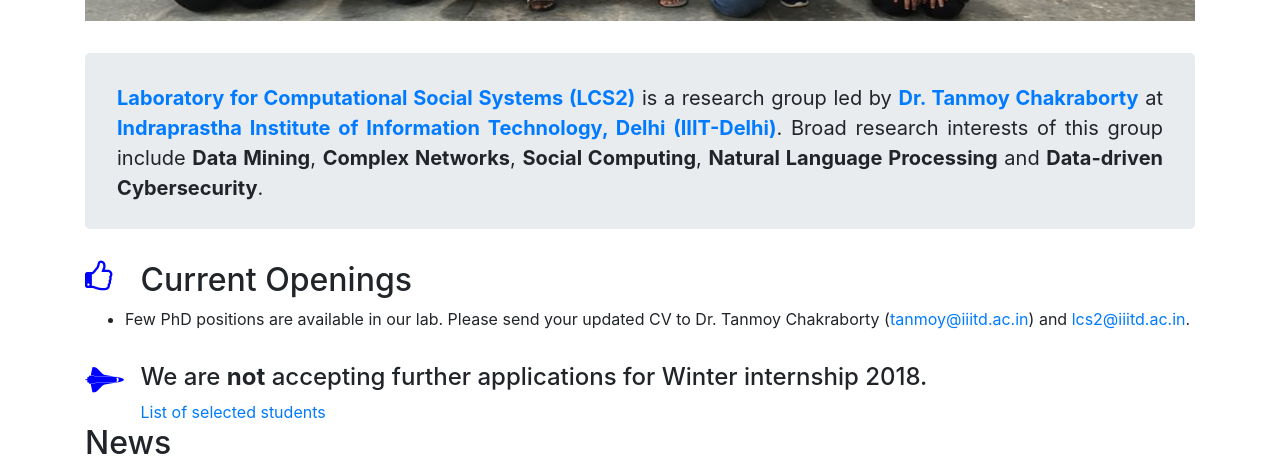
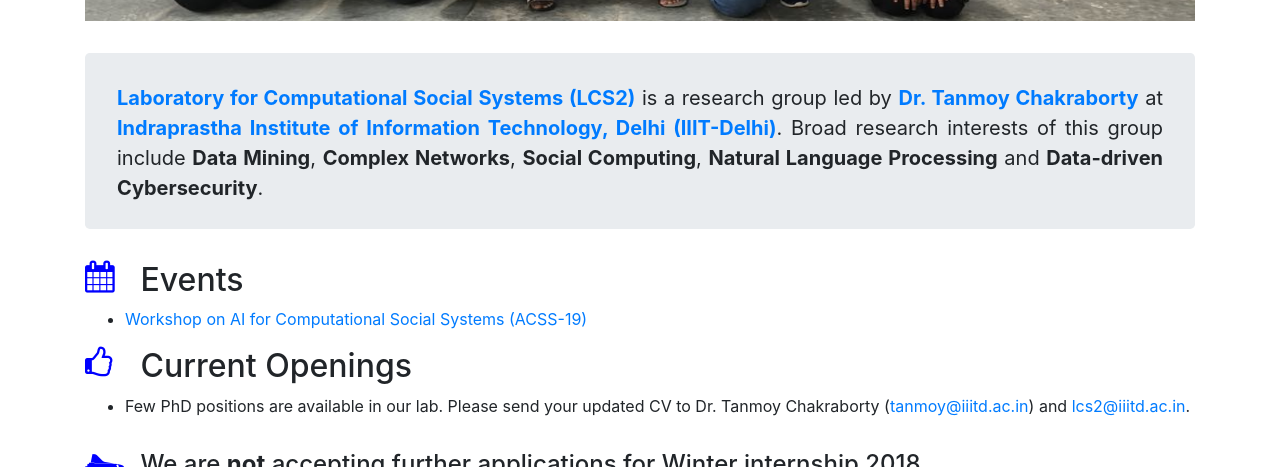
Before and after one commit to LCS2-IIITD/webpage, a Jekyll site: the page built from index.html, in a window 1280 px wide and 900 px high, scrolled down 552 px, cut to the strip 0-467 px from the top of the window. Built offline with Jekyll 4.4.1, drawn with Linux system fonts in a browser that asks for light colours.

Commit message:
Added ACSS 19 link

```diff
--- a/index.html
+++ b/index.html
@@ -38,9 +38,15 @@
     </p>
 </div>
 <section>
+  <div style="width: 5%; float: left;"> <i class='fa fa-calendar faa-vertical animated fa-2x' style="color:#0000ff;"></i></div>
+  <h2>Events</h2>
+  <ul class="">
+    <li><a href="/acss19">Workshop on AI for Computational Social Systems (ACSS-19)</a></li>
+  </ul>
+
   <div style="width: 5%; float: left;"> <i class='fa fa-thumbs-o-up faa-vertical animated fa-2x' style="color:#0000ff;"></i></div>
+  <h2>Current Openings</h2>
 
-  <h2>Current Openings</h2>
   <ul class="">
     <li>Few PhD positions are available in our lab. Please send your updated CV to Dr. Tanmoy Chakraborty (<a href="mailto:tanmoy@iiitd.ac.in">tanmoy@iiitd.ac.in</a>) and <a href="mailto:lcs2@iiitd.ac.in">lcs2@iiitd.ac.in</a>.</li>
   </ul>
```
